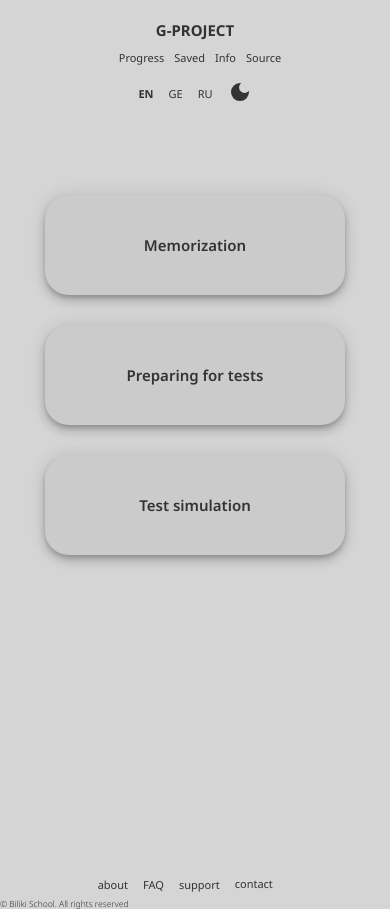
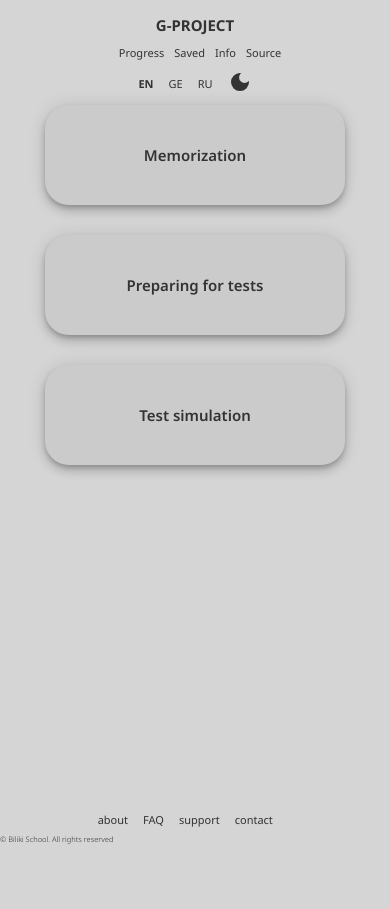
Before and after one commit to Ilya-Zukhbaya/Georgian-Project, a React (Create React App) app: page / in a window 390 px wide. After the commit the page ends 844 px from the top, so only its background shows below. Built offline with nearby package versions, Linux system fonts and the light colour scheme.

Commit message:
Design changing

```diff
--- a/src/App.tsx
+++ b/src/App.tsx
@@ -26,6 +26,7 @@ import { Memo } from './pages/Memo';
 import { Prepo } from './pages/Prepo';
 import { CardVariants } from './components/CardVariants';
 import { PrepoQuiz } from './components/PrepoQuiz';
+import { Link } from 'react-router-dom';
 
 function App() {
   const theme = useSelector((state: RootState) => state.theme.value);
@@ -50,6 +51,11 @@ function App() {
     <ThemeProvider theme={theme === 'light' ? lightTheme : darkTheme}>
       <GlobalStyles />
       <div className="app">
+        <div className="logo">
+          <Link to="/">
+            <h1>G-PROJECT</h1>
+          </Link>
+        </div>
         <Header />
         <Routes>
           <Route path="/" element={<Home />} />
--- a/src/components/Header/Header.tsx
+++ b/src/components/Header/Header.tsx
@@ -33,9 +33,6 @@ export const Header = () => {
   return (
     <div className={styles.root}>
       <div className={styles.root__lefside}>
-        <Link to="/">
-          <h1>G-PROJECT</h1>
-        </Link>
         <nav>
           <Link to="/progress">
             <button className={location.pathname === '/progress' ? 'bold' : ''}>
--- a/src/components/Header/index.module.scss
+++ b/src/components/Header/index.module.scss
@@ -11,7 +11,6 @@
   }
 
   @media (max-width: 740px) {
-    margin: 50px 20px 0;
     &__rightside {
       button {
         font-size: 11px !important;
@@ -35,10 +34,12 @@
     }
   }
   @media (max-width: 630px) {
+    margin: unset;
+    padding-top: 10px;
     justify-content: center;
     &__rightside {
       position: absolute;
-      top: 30px;
+      top: 70px;
       right: auto;
       left: auto;
     }
@@ -50,12 +51,8 @@
   }
 
   @media (max-width: 375px) {
-    nav {
-      margin-top: 20px;
-    }
     &__rightside {
       right: unset !important;
-      top: -8px !important;
     }
   }
 
--- a/src/scss/app.scss
+++ b/src/scss/app.scss
@@ -25,6 +25,10 @@
   display: none;
 }
 
+.logo {
+  padding-top: 15px;
+}
+
 .not-found {
   margin-top: 50px;
 }
@@ -45,6 +49,11 @@
 }
 
 @media (max-width: 740px) {
+  h1 {
+    font-size: 15px;
+    width: 80px;
+    margin: 0 auto;
+  }
   .main {
     width: 625px;
     margin: 100px auto;
@@ -65,7 +74,7 @@
 @media (max-width: 470px) {
   .main {
     flex-direction: column;
-    margin: 100px auto 0;
+    margin: 15px auto 0;
     width: 300px;
     display: flex;
   }
@@ -98,9 +107,10 @@
 
   @media (max-width: 740px) {
     margin: 0 auto;
+    padding-bottom: 15px;
 
     p {
-      bottom: -30px;
+      bottom: 0;
       position: absolute;
       left: 0;
     }
@@ -125,7 +135,9 @@
     }
   }
   @media (max-width: 630px) {
+    padding-bottom: 15px;
     justify-content: center;
+    align-items: baseline;
     h3 {
       font-weight: 400;
     }
@@ -133,9 +145,8 @@
 
   @media (max-width: 470px) {
     p {
-      bottom: unset;
-      margin-top: 40px;
-      font-size: 8.5px;
+      bottom: 0;
+      font-size: 7.5px;
     }
   }
 
```
